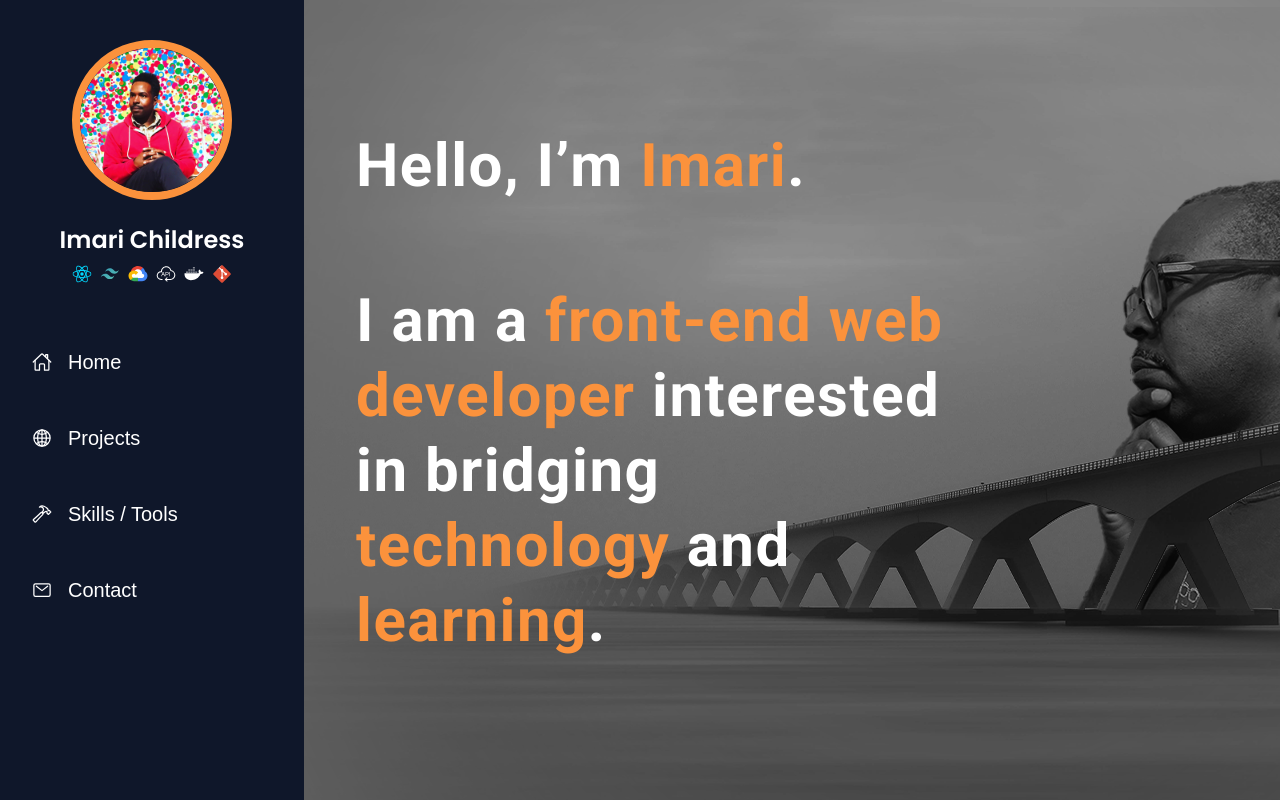
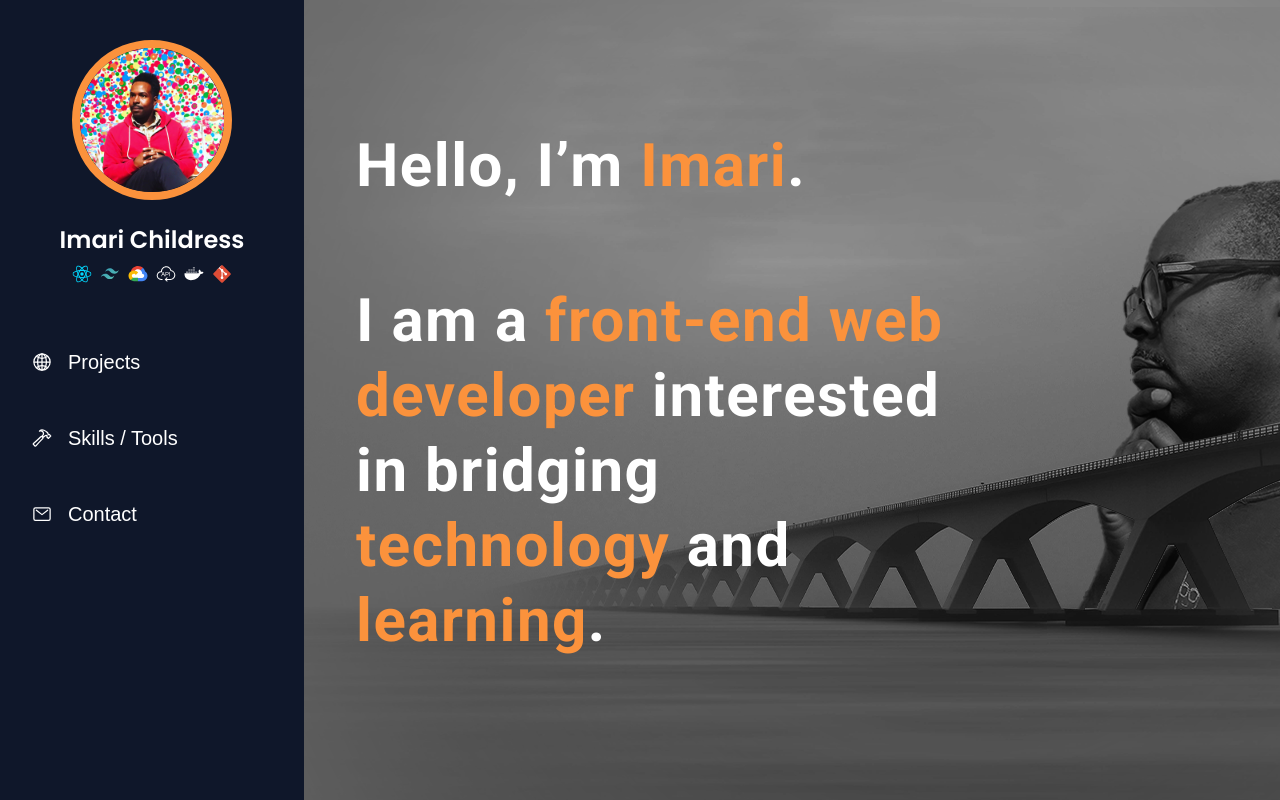
Before and after one commit to imaricodes/imaricodes-portfolio, a React (Vite) app: page / in a window 1280 px wide. Shown: the top 800 px of the page. Built offline with nearby package versions, Linux system fonts and the light colour scheme.

Commit message:
Hide navbar home link

```diff
--- a/src/components/NavBar.jsx
+++ b/src/components/NavBar.jsx
@@ -59,7 +59,7 @@ const NavBar = (props) => {
       {/* Links */}
       <div ref={menuListRef} className="nav-menu  ">
         <ul className=" flex flex-col font-openSans font-extralight  ">
-          <li className="nav-link mx-4 my-6 ">
+          {/* <li className="nav-link mx-4 my-6 ">
             <NavLink
               to="/"
               className="text-xl duration-200"
@@ -70,7 +70,7 @@ const NavBar = (props) => {
                 Home
               </span>
             </NavLink>
-          </li>
+          </li> */}
           <li className="mx-4 my-6 ">
             <span className="flex items-center">
               <HashLink
--- a/src/components/layouts/RootLayout.jsx
+++ b/src/components/layouts/RootLayout.jsx
@@ -11,6 +11,7 @@ const RootLayout = () => {
   const heroRef = useRef(null);
   const toTopButtonRef = useRef(null);
 
+  // scroll to top
   useEffect(() => {
     window.addEventListener("scroll", () => {
       console.log("heroRef height", heroRef.current.clientHeight);
```
